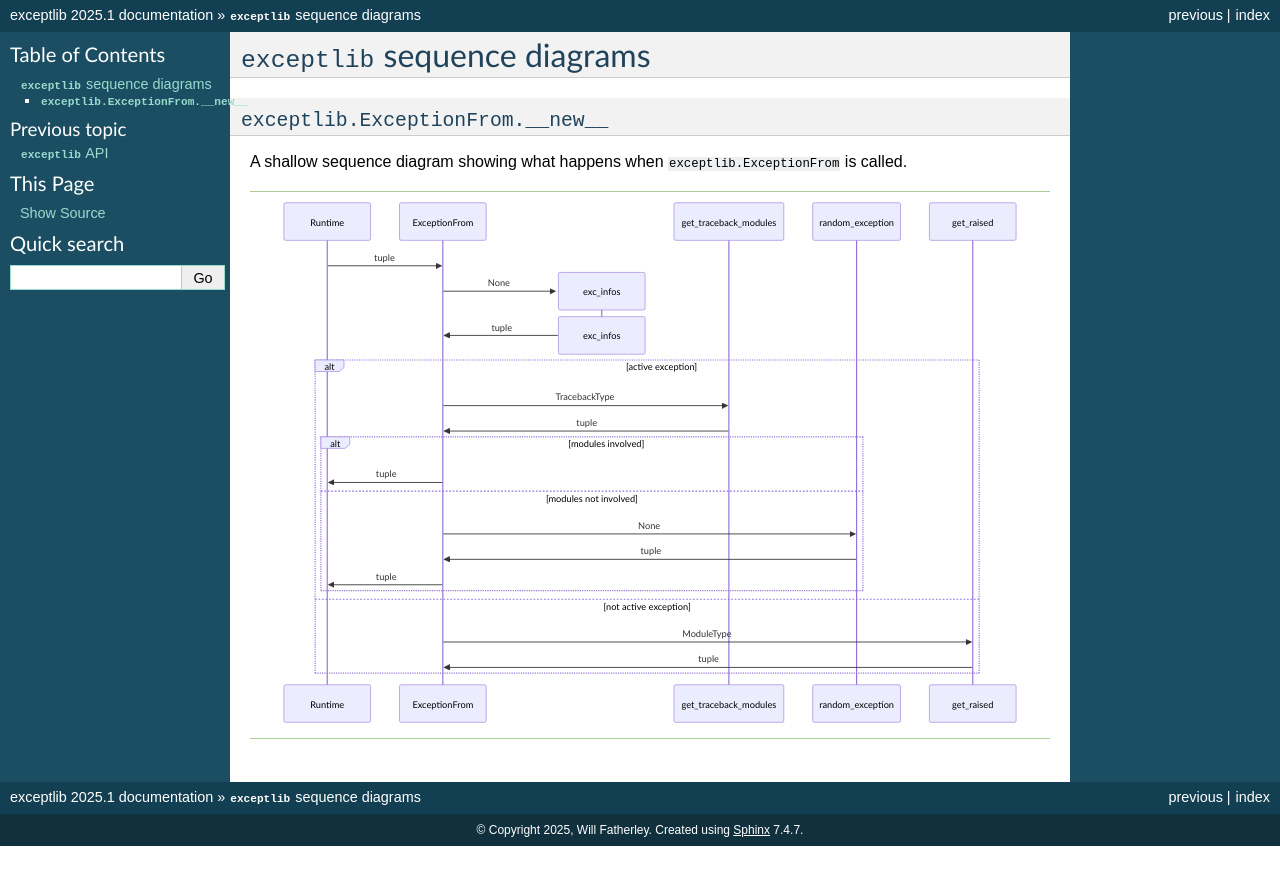
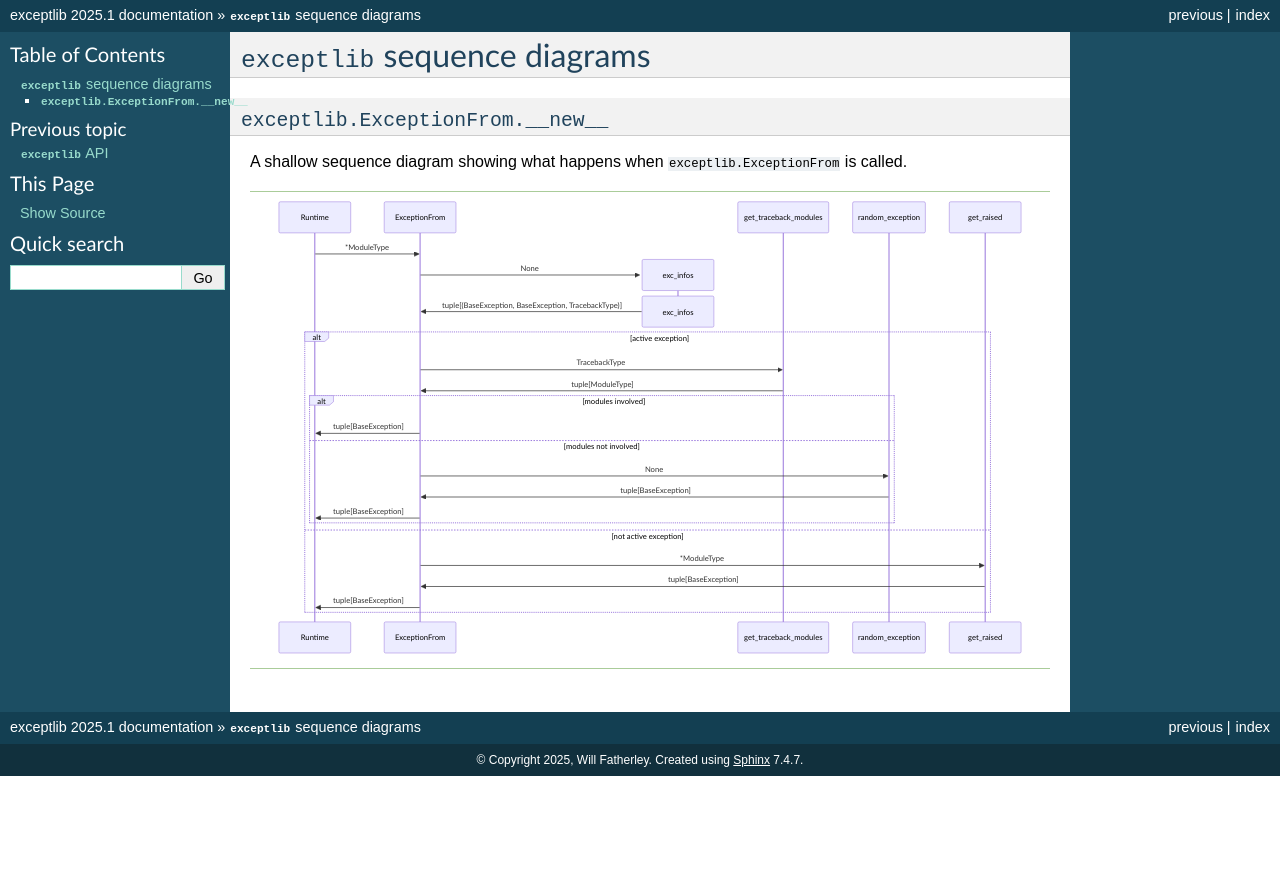
Before and after one commit to wfatherley/exceptlib, a Sphinx documentation site: the page built from docs/source/sequence_diagrams.rst, in a window 1280 px wide. Shown: the top 885 px of the page. Built offline with Sphinx 7.4.7, drawn with Linux system fonts in a browser that asks for light colours.

Commit message:
add more sequence diagram clarity

```diff
--- a/docs/source/sequence_diagrams.rst
+++ b/docs/source/sequence_diagrams.rst
@@ -10,22 +10,23 @@ A shallow sequence diagram showing what happens when ``exceptlib.ExceptionFrom``
 .. mermaid::
 
     sequenceDiagram
-        Runtime->>ExceptionFrom: tuple
+        Runtime->>ExceptionFrom:*ModuleType
         create participant exc_infos
         ExceptionFrom->>exc_infos: None
         destroy exc_infos
-        exc_infos->>ExceptionFrom: tuple
+        exc_infos->>ExceptionFrom:tuple[(BaseException, BaseException, TracebackType)]
         alt active exception
             ExceptionFrom->>get_traceback_modules: TracebackType
-            get_traceback_modules->>ExceptionFrom: tuple
+            get_traceback_modules->>ExceptionFrom: tuple[ModuleType]
             alt modules involved
-                ExceptionFrom->>Runtime: tuple
+                ExceptionFrom->>Runtime: tuple[BaseException]
             else modules not involved
                 ExceptionFrom->>random_exception: None
-                random_exception->>ExceptionFrom: tuple
-                ExceptionFrom->>Runtime: tuple
+                random_exception->>ExceptionFrom: tuple[BaseException]
+                ExceptionFrom->>Runtime: tuple[BaseException]
             end
         else not active exception
-            ExceptionFrom->>get_raised: ModuleType
-            get_raised->>ExceptionFrom: tuple
+            ExceptionFrom->>get_raised:*ModuleType
+            get_raised->>ExceptionFrom: tuple[BaseException]
+            ExceptionFrom->>Runtime: tuple[BaseException]
         end
```
